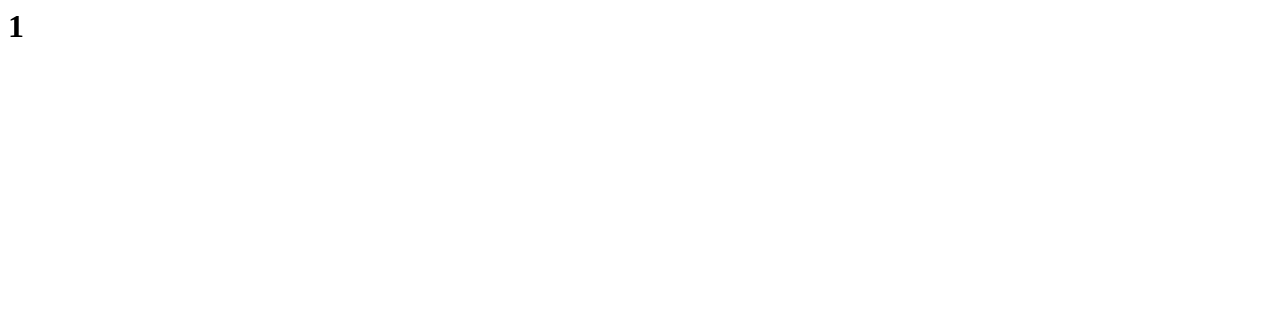
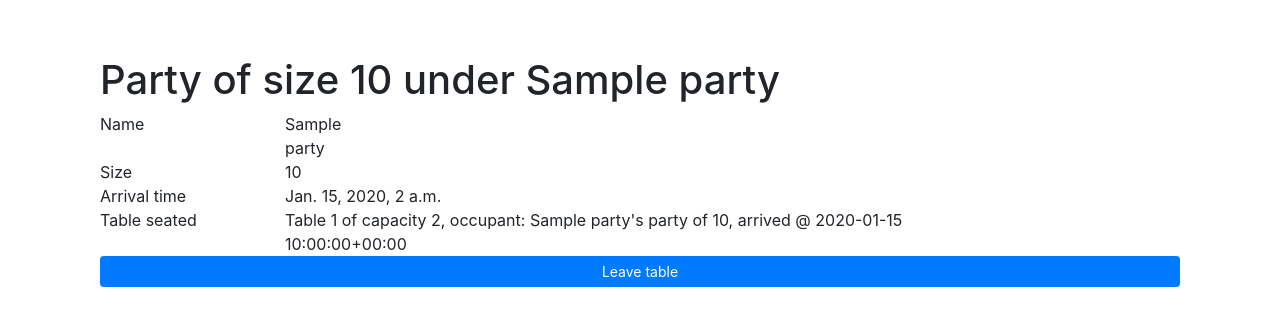
Before and after one commit to dexterchiu/unchain, a Django app: page /queue/parties/1 in a window 1280 px wide. Before the commit the part shown is almost empty. Shown: the top 326 px of the page. Run offline with Django 3.2, Linux system fonts and the light colour scheme; tables that the repository leaves empty hold one stand-in row (values such as "Sample post"); parts of the project's set-up code (start-up, migrations or seed data) failed here and were passed over; some libraries are stand-ins or nearby versions.

Commit message:
made a few changes to party and table detail but the button does not work yet

```diff
--- a/unchain/queue/views.py
+++ b/unchain/queue/views.py
@@ -2,6 +2,11 @@ from django.shortcuts import get_object_or_404
 from django.views.generic import DetailView, ListView
 
 from .models import Party, Table
+
+from django.shortcuts import render_to_response, render
+from django.template import RequestContext, Context, loader
+from django.http import HttpResponse
+from django.core.files import File
 
 # Create your views here.
 
--- a/unchain/templates/queue/party_detail.html
+++ b/unchain/templates/queue/party_detail.html
@@ -1 +1,28 @@
-<h1>{{ party.id }}</h1>
+{% extends "base.html" %}
+{% load static i18n %}
+{% block title %}Table{% endblock %}
+
+{% block content %}
+<div class="container">
+  <h1>Party of size {{ party.size }} under {{ party.name }}</h1>
+
+  <div class="row">
+  	<div class="col-md-2">Name</div>
+  	<div class="col-md-1">{{ party.name }}</div>
+  </div>
+  <div class="row">
+  	<div class="col-md-2">Size</div>
+  	<div class="col-md-1">{{ party.size }}</div>
+  </div>
+  <div class="row">
+  	<div class="col-md-2">Arrival time</div>
+  	<div class="col-md-8">{{ party.arrival_time }}</div>
+  </div>
+  <div class="row">
+  	<div class="col-md-2">Table seated</div>
+  	<div class="col-md-8">{{ party.seat }}</div>
+  </div>
+  <button onclick="" type="button" class="btn btn-primary btn-sm btn-block">Leave table</button>
+
+</div>
+{% endblock content %}
--- a/unchain/templates/queue/table_detail.html
+++ b/unchain/templates/queue/table_detail.html
@@ -4,7 +4,7 @@
 
 {% block content %}
 <div class="container">
-  <h1>Table #{{ table.id }}</h1>
+  <h1>Table {{ table.id }}</h1>
 
   <div class="row">
   	<div class="col-md-2">Capacity</div>
@@ -14,5 +14,9 @@
   	<div class="col-md-2">Party</div>
   	<div class="col-md-8">{{ table.party }}</div>
   </div>
+  <button onclick="" type="button" class="btn btn-primary btn-sm btn-block">Fill table</button>
+  <!--<form action="#" method="get">
+ 	<input type="button" class="btn btn-primary btn-sm btn-block" value="Fill table" name="fill_table_btn">
+  </form>-->
 </div>
 {% endblock content %}
```
